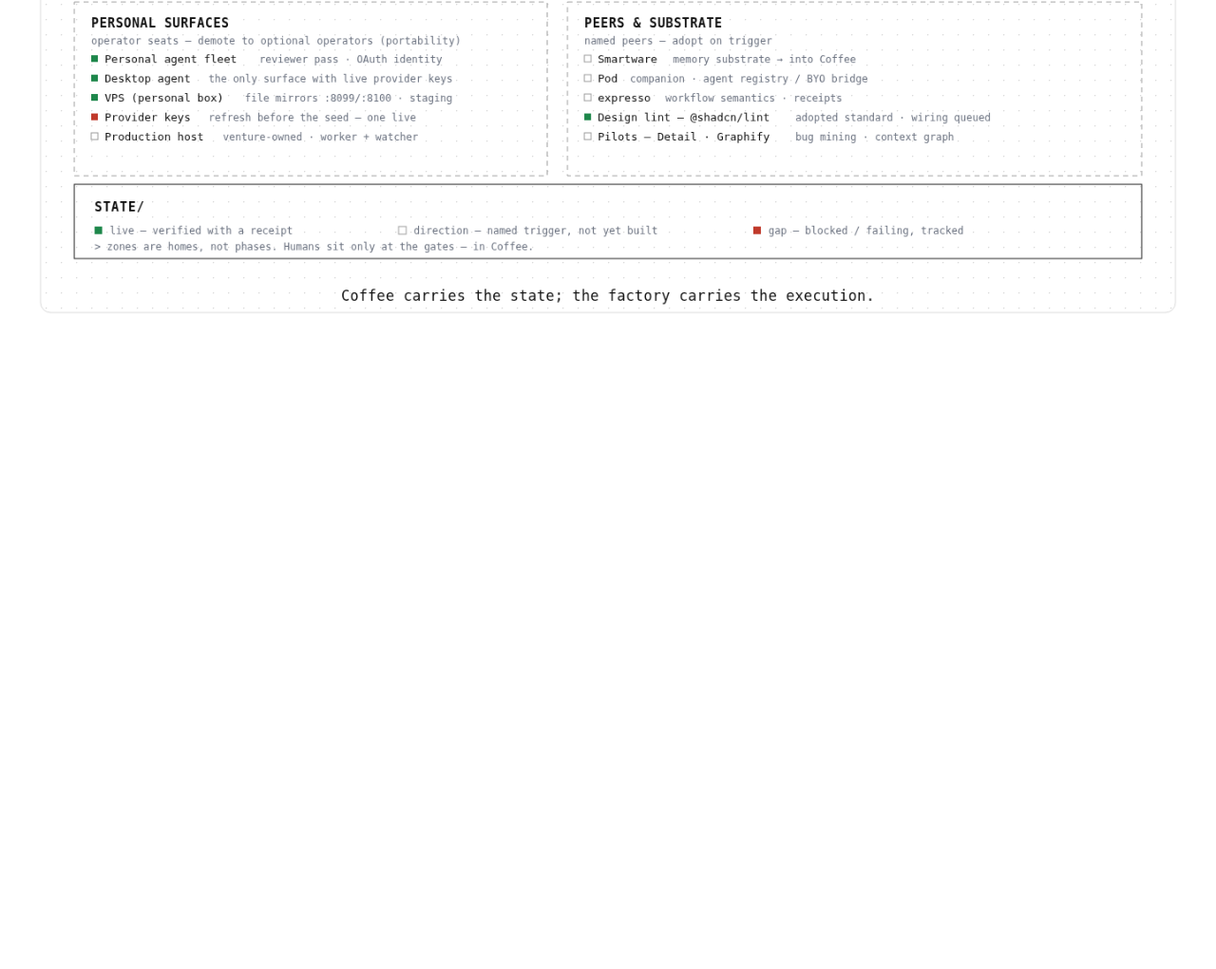
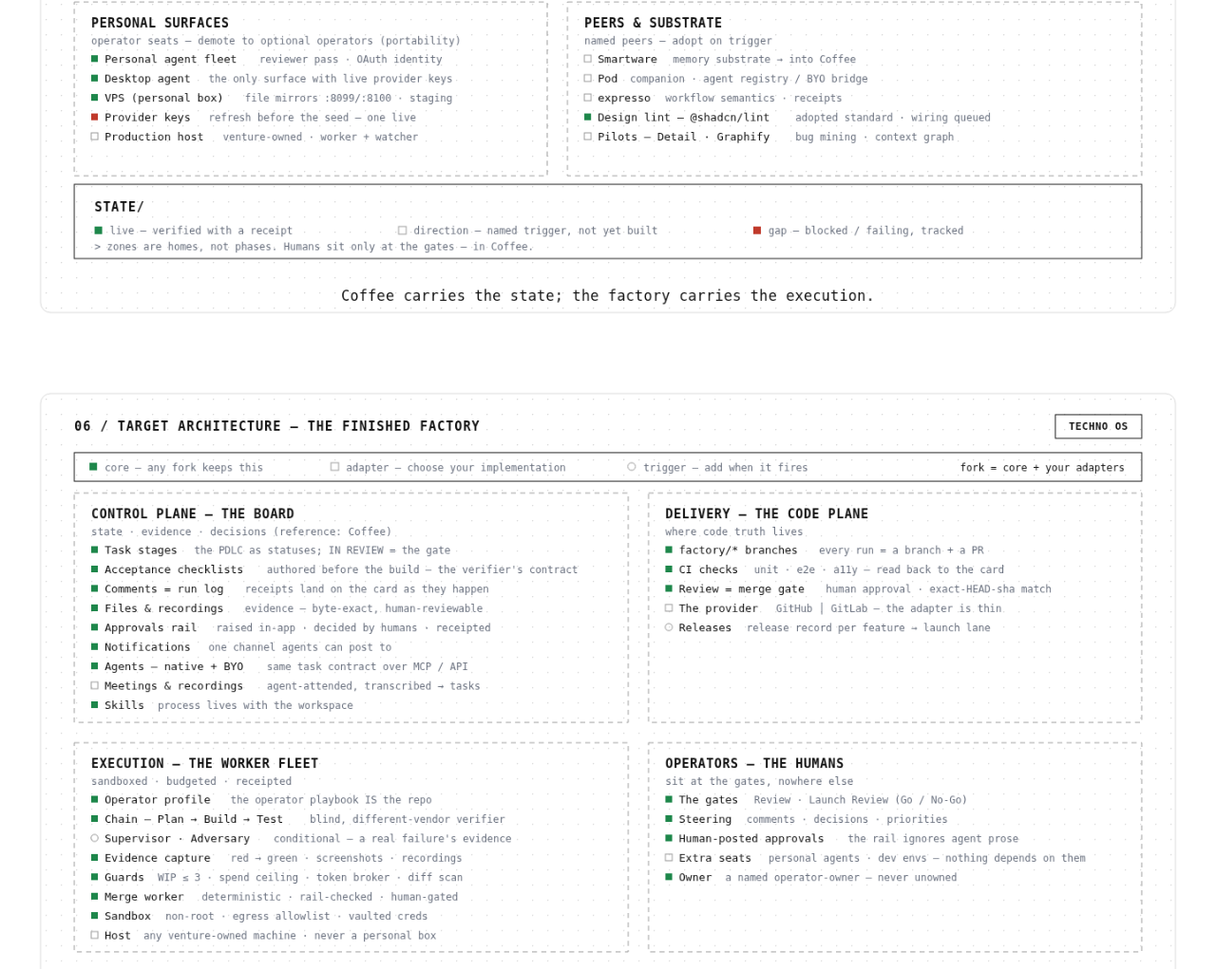
Before and after one commit to technodotventures/techno-factory, a website: page docs/visuals/index.html in a window 1280 px wide. Shown: the part 3628-4649 px from the top of the page at 95% size. Before the commit the page ends 4000 px from the top, so only its background shows below. Drawn offline with Linux system fonts and the light colour scheme.

Commit message:
visuals: board 06 — target architecture (the finished factory; fork contract)

```diff
--- a/docs/visuals/index.html
+++ b/docs/visuals/index.html
@@ -14,5 +14,6 @@
 <img src="03-run-anatomy.png" alt="Anatomy of one factory run">
 <img src="04-improvement-loop.png" alt="Improvement loop">
 <img src="05-topology.png" alt="Factory topology: where everything lives — Coffee control plane, delivery, workers, personal seats, peers">
+<img src="06-target-architecture.png" alt="Target architecture: the finished factory — core, adapters, triggers, the loop, the fork contract">
 </body>
 </html>
```
Also changed, not shown: README.md, docs/visuals/06-target-architecture.png (added), docs/visuals/06-target-architecture.svg (added), docs/visuals/README.md, 1 other file.
